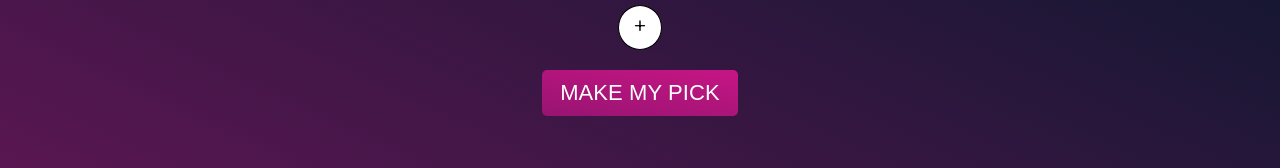
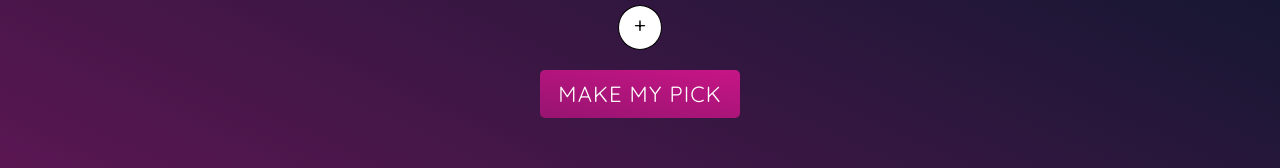
Before and after one commit to naominext/feet, a React (Create React App) app: page / in a window 1280 px wide. Shown: the part 398-566 px from the top of the page. Built offline with nearby package versions, Linux system fonts and the light colour scheme.

Commit message:
Submit styling update

```diff
--- a/src/Components/Form/Form.css
+++ b/src/Components/Form/Form.css
@@ -45,13 +45,14 @@ form span {
 
 #submit {
     background-image: linear-gradient(190deg, rgba(199,21,133,1) 0%, rgba(151,20,113,1) 100%);
+    font-family: 'Quicksand', sans-serif;
     color: white;
     border-radius: 5px;
     padding: 10px 18px;
     border: none;
     text-transform: uppercase;
     font-size: 22px;
-    letter-spacing: 0.1px;
+    letter-spacing: 0.05em;
     transition: 0.30s;
     -webkit-transition: 0.30s;
     -moz-transition: 0.30s;
```
